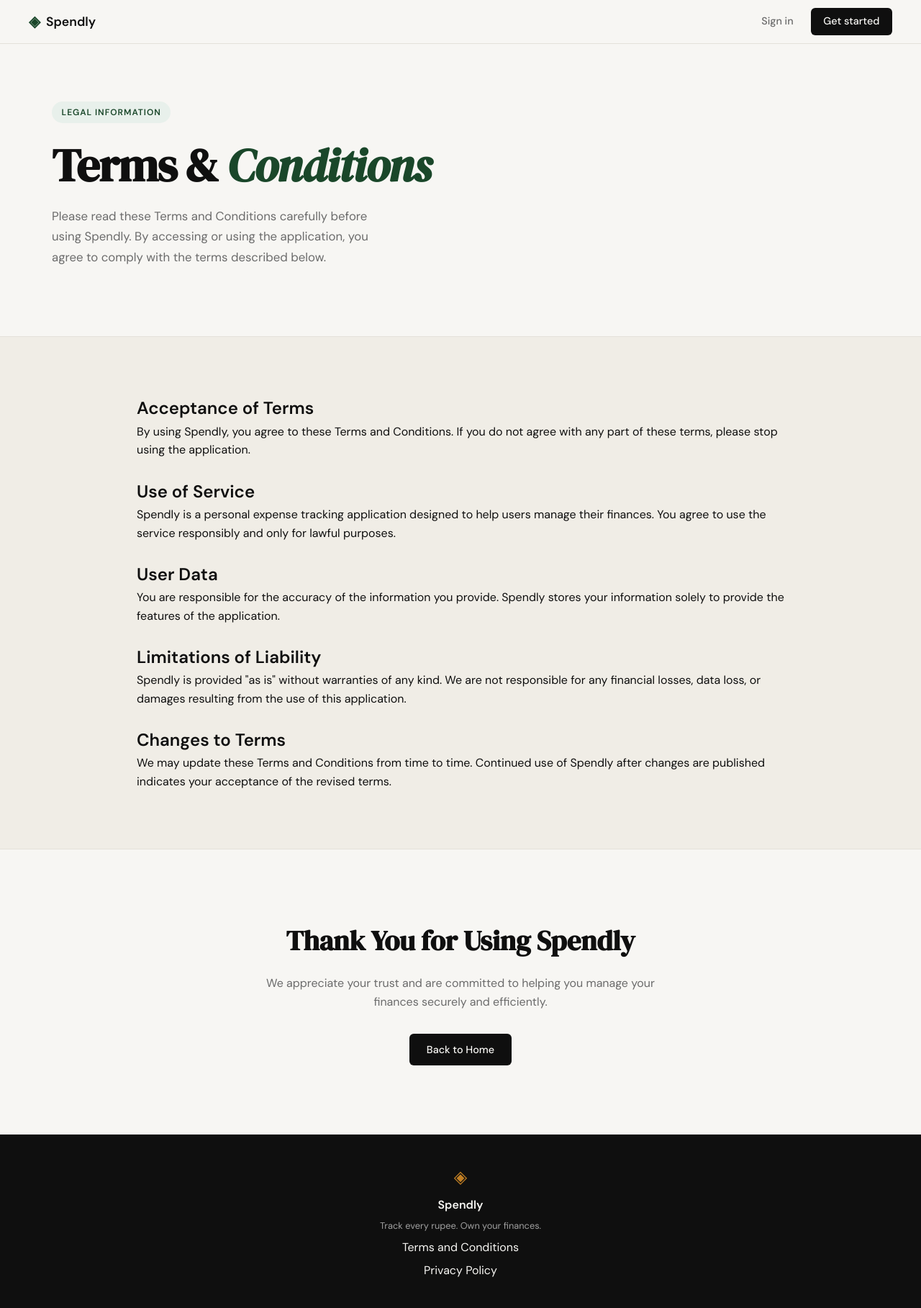
After one commit to abhinavgupta30/Spendly, a Flask app: page /terms in a window 1280 px wide. The commit adds this page. Shown: the whole page at 72% size. Run offline with Flask 3, Linux system fonts and the light colour scheme.

Commit message:
Add terms and conditions page

```diff
--- a/app.py
+++ b/app.py
@@ -4,7 +4,7 @@ app = Flask(__name__)
 
 
 # ------------------------------------------------------------------ #
-# Routes                                                              #
+# Routes
 # ------------------------------------------------------------------ #
 
 @app.route("/")
@@ -22,8 +22,13 @@ def login():
     return render_template("login.html")
 
 
+@app.route("/terms")
+def terms():
+    return render_template("terms.html")
+
+
 # ------------------------------------------------------------------ #
-# Placeholder routes — students will implement these                  #
+# Placeholder routes — students will implement these
 # ------------------------------------------------------------------ #
 
 @app.route("/logout")
--- a/templates/base.html
+++ b/templates/base.html
@@ -38,8 +38,7 @@
             <span class="brand-icon">◈</span>
             <span class="footer-name">Spendly</span>
             <p class="footer-copy">Track every rupee. Own your finances.</p>
-
-            <a href="#">Terms and Conditions</a>
+            <a href="{{ url_for('terms') }}">Terms and Conditions</a>
             <a href="#">Privacy Policy</a>
         </div>
     </footer>
--- /dev/null
+++ b/templates/terms.html
@@ -0,0 +1,87 @@
+{% extends "base.html" %}
+
+{% block title %}Terms and Conditions | Spendly{% endblock %}
+
+{% block content %}
+
+<section class="hero">
+    <div class="hero-inner">
+        <div class="hero-badge">Legal Information</div>
+
+        <h1 class="hero-title">
+            Terms & <em>Conditions</em>
+        </h1>
+
+        <p class="hero-subtitle">
+            Please read these Terms and Conditions carefully before using
+            Spendly. By accessing or using the application, you agree to
+            comply with the terms described below.
+        </p>
+    </div>
+</section>
+
+<section class="features">
+    <div class="features-inner" style="display:block; max-width:900px; margin:auto;">
+
+        <h2>Acceptance of Terms</h2>
+        <p>
+            By using Spendly, you agree to these Terms and Conditions.
+            If you do not agree with any part of these terms, please stop
+            using the application.
+        </p>
+
+        <br>
+
+        <h2>Use of Service</h2>
+        <p>
+            Spendly is a personal expense tracking application designed to
+            help users manage their finances. You agree to use the service
+            responsibly and only for lawful purposes.
+        </p>
+
+        <br>
+
+        <h2>User Data</h2>
+        <p>
+            You are responsible for the accuracy of the information you
+            provide. Spendly stores your information solely to provide the
+            features of the application.
+        </p>
+
+        <br>
+
+        <h2>Limitations of Liability</h2>
+        <p>
+            Spendly is provided "as is" without warranties of any kind.
+            We are not responsible for any financial losses, data loss,
+            or damages resulting from the use of this application.
+        </p>
+
+        <br>
+
+        <h2>Changes to Terms</h2>
+        <p>
+            We may update these Terms and Conditions from time to time.
+            Continued use of Spendly after changes are published indicates
+            your acceptance of the revised terms.
+        </p>
+
+    </div>
+</section>
+
+<section class="cta-section">
+    <div class="cta-inner">
+        <h2 class="cta-title">Thank You for Using Spendly</h2>
+
+        <p class="cta-body">
+            We appreciate your trust and are committed to helping you
+            manage your finances securely and efficiently.
+        </p>
+
+        <a href="{{ url_for('landing') }}" class="btn-primary">
+            Back to Home
+        </a>
+    </div>
+</section>
+
+{% endblock %}
```
